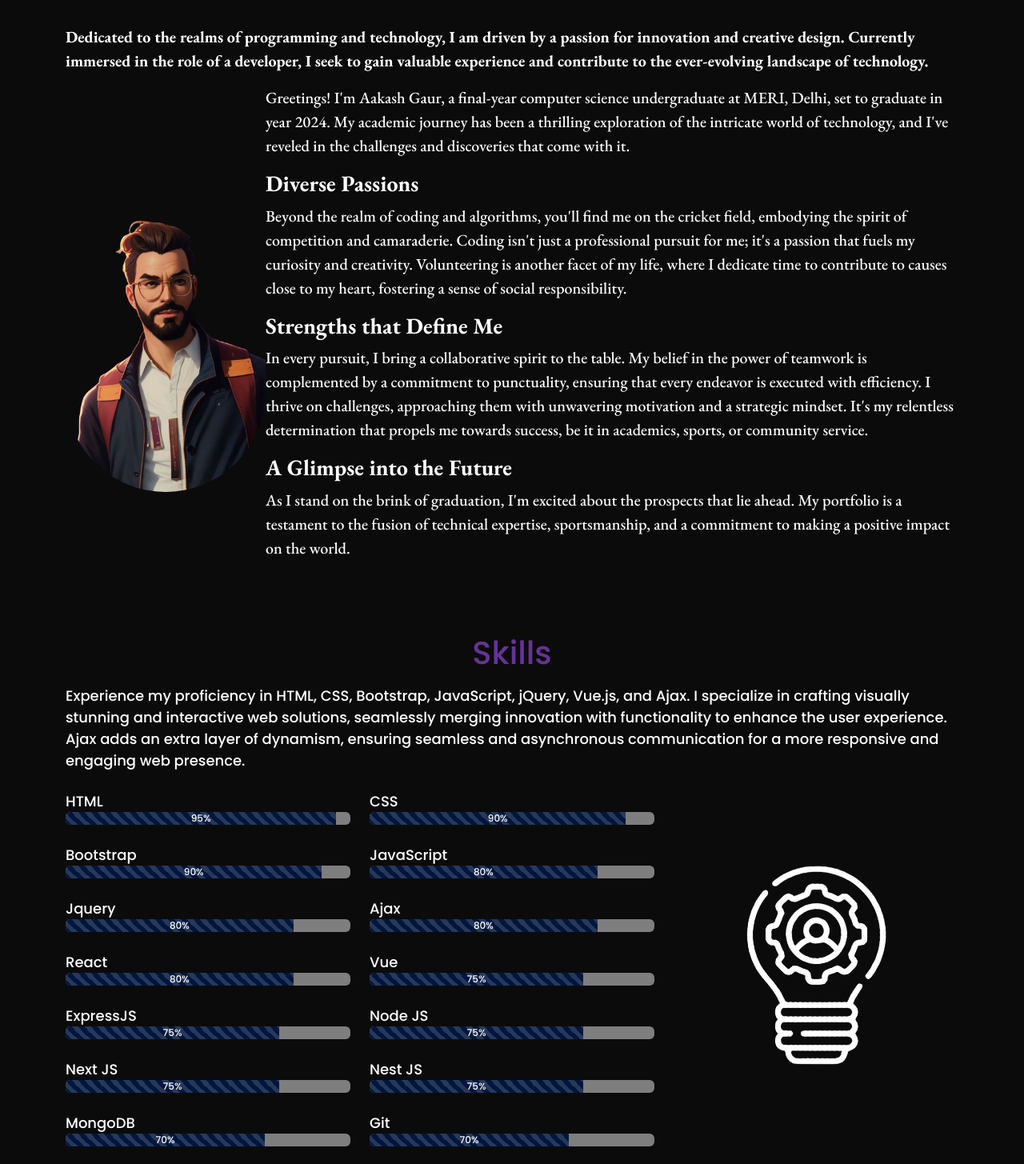
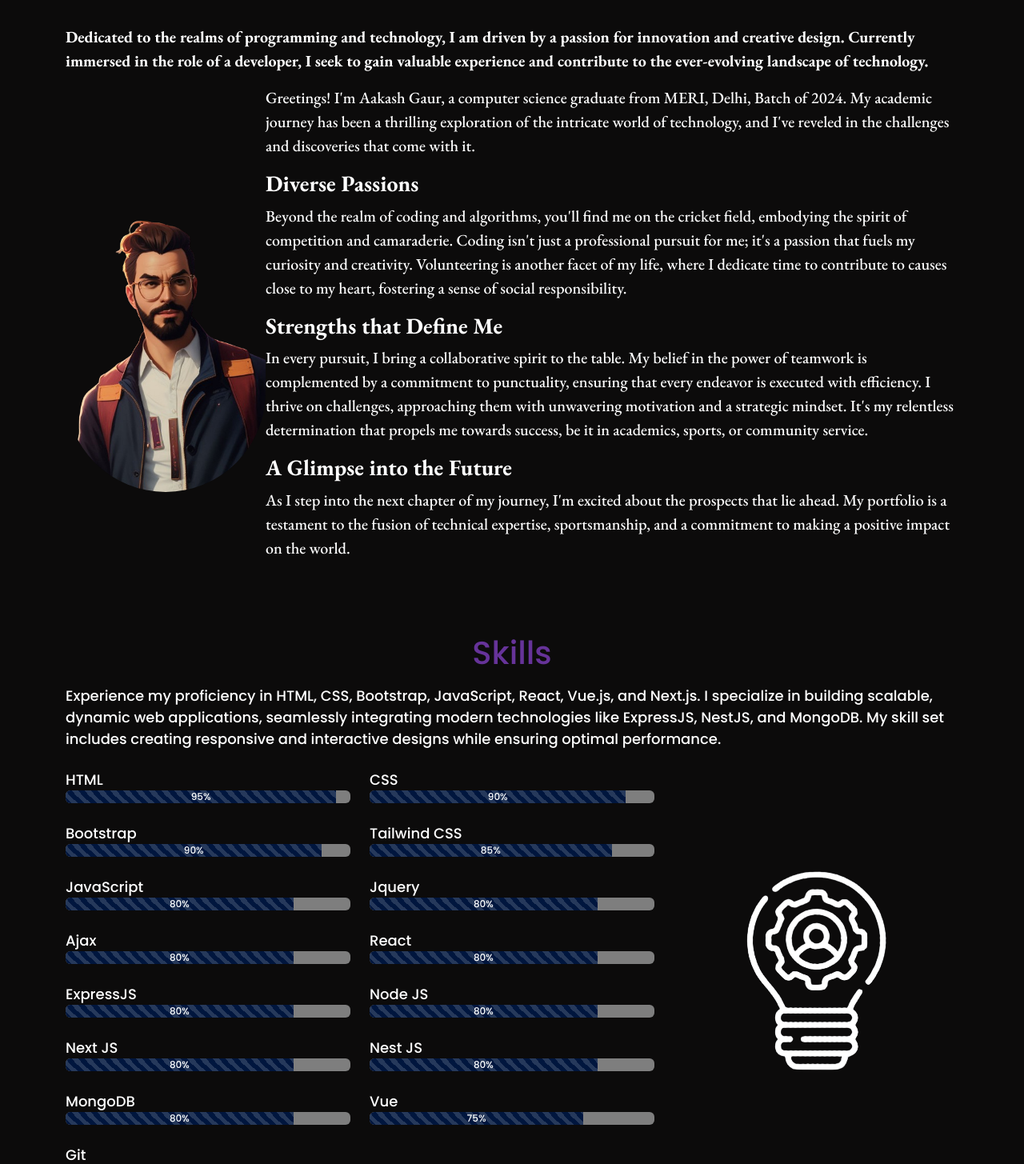
Before and after one commit to AakashGaur03/portfolio_website_react, a React (Vite) app: page / in a window 1280 px wide. Shown: the part 1093-2548 px from the top of the page at 80% size. Built offline with nearby package versions, Linux system fonts and the light colour scheme.

Commit message:
Updated Skills , About Section and Updated CV

```diff
--- a/src/components/About.jsx
+++ b/src/components/About.jsx
@@ -7,19 +7,13 @@ const About = ({ isActive }) => {
   };
 
   return (
-    <section
-      id="About"
-      className={`mainAbout`}
-    >
+    <section id="About" className={`mainAbout`}>
       <Container>
         <h1 className="mb-4 text-center headings">About</h1>
-        <div
-          className={`mt-2 mb-3 fw-bolder fs-5 ${isActive ? "compActiveRight" : ""}`}
-        >
-          Dedicated to the realms of programming and technology, I am driven by
-          a passion for innovation and creative design. Currently immersed in
-          the role of a developer, I seek to gain valuable experience and
-          contribute to the ever-evolving landscape of technology.
+        <div className={`mt-2 mb-3 fw-bolder fs-5 ${isActive ? "compActiveRight" : ""}`}>
+          Dedicated to the realms of programming and technology, I am driven by a passion for innovation and creative
+          design. Currently immersed in the role of a developer, I seek to gain valuable experience and contribute to
+          the ever-evolving landscape of technology.
         </div>
 
         <div className="displayAboutSection">
@@ -34,45 +28,37 @@ const About = ({ isActive }) => {
           <div className={`${isActive ? "compActiveRight" : ""}`}>
             <div>
               <p className="fs-5 fw-medium">
-                Greetings! I'm Aakash Gaur, a final-year computer science
-                undergraduate at MERI, Delhi, set to graduate in year 2024. My
-                academic journey has been a thrilling exploration of the
-                intricate world of technology, and I've reveled in the
+                Greetings! I'm Aakash Gaur, a computer science graduate from MERI, Delhi, Batch of 2024. My academic
+                journey has been a thrilling exploration of the intricate world of technology, and I've reveled in the
                 challenges and discoveries that come with it.
               </p>
             </div>
             <div>
               <h3 className="fw-bolder">Diverse Passions</h3>
               <p className="fs-5 fw-medium">
-                Beyond the realm of coding and algorithms, you'll find me on the
-                cricket field, embodying the spirit of competition and
-                camaraderie. Coding isn't just a professional pursuit for me;
-                it's a passion that fuels my curiosity and creativity.
-                Volunteering is another facet of my life, where I dedicate time
-                to contribute to causes close to my heart, fostering a sense of
-                social responsibility.
+                Beyond the realm of coding and algorithms, you'll find me on the cricket field, embodying the spirit of
+                competition and camaraderie. Coding isn't just a professional pursuit for me; it's a passion that fuels
+                my curiosity and creativity. Volunteering is another facet of my life, where I dedicate time to
+                contribute to causes close to my heart, fostering a sense of social responsibility.
               </p>
             </div>
             <div>
               <h3 className="fw-bolder">Strengths that Define Me</h3>
               <p className="fs-5 fw-medium">
-                In every pursuit, I bring a collaborative spirit to the table.
-                My belief in the power of teamwork is complemented by a
-                commitment to punctuality, ensuring that every endeavor is
-                executed with efficiency. I thrive on challenges, approaching
-                them with unwavering motivation and a strategic mindset. It's my
-                relentless determination that propels me towards success, be it
-                in academics, sports, or community service.
+                In every pursuit, I bring a collaborative spirit to the table. My belief in the power of teamwork is
+                complemented by a commitment to punctuality, ensuring that every endeavor is executed with efficiency. I
+                thrive on challenges, approaching them with unwavering motivation and a strategic mindset. It's my
+                relentless determination that propels me towards success, be it in academics, sports, or community
+                service.
               </p>
             </div>
 
             <div>
               <h3 className="fw-bolder">A Glimpse into the Future</h3>
               <p className="fs-5 fw-medium">
-                As I stand on the brink of graduation, I'm excited about the
-                prospects that lie ahead. My portfolio is a testament to the
-                fusion of technical expertise, sportsmanship, and a commitment
-                to making a positive impact on the world.
+                As I step into the next chapter of my journey, I'm excited about the prospects that lie ahead. My
+                portfolio is a testament to the fusion of technical expertise, sportsmanship, and a commitment to making
+                a positive impact on the world.
               </p>
             </div>
           </div>
--- a/src/components/Skills.jsx
+++ b/src/components/Skills.jsx
@@ -5,17 +5,18 @@ const Skills = ({ isActive }) => {
     { id: 1, label: "HTML", value: 95 },
     { id: 2, label: "CSS", value: 90 },
     { id: 3, label: "Bootstrap", value: 90 },
-    { id: 4, label: "JavaScript", value: 80 },
-    { id: 5, label: "Jquery", value: 80 },
-    { id: 6, label: "Ajax", value: 80 },
-    { id: 7, label: "React", value: 80 },
-    { id: 8, label: "Vue", value: 75 },
-    { id: 9, label: "ExpressJS", value: 75 },
-    { id: 10, label: "Node JS", value: 75 },
-    { id: 11, label: "Next JS", value: 75 },
-    { id: 12, label: "Nest JS", value: 75 },
-    { id: 13, label: "MongoDB", value: 70 },
-    { id: 14, label: "Git", value: 70 },
+    { id: 4, label: "Tailwind CSS", value: 85 },
+    { id: 5, label: "JavaScript", value: 80 },
+    { id: 6, label: "Jquery", value: 80 },
+    { id: 7, label: "Ajax", value: 80 },
+    { id: 8, label: "React", value: 80 },
+    { id: 9, label: "ExpressJS", value: 80 },
+    { id: 10, label: "Node JS", value: 80 },
+    { id: 11, label: "Next JS", value: 80 },
+    { id: 12, label: "Nest JS", value: 80 },
+    { id: 13, label: "MongoDB", value: 80 },
+    { id: 14, label: "Vue", value: 75 },
+    { id: 15, label: "Git", value: 70 },
     // { id: 12, label: "Flutter", value: 65 },
   ];
 
@@ -24,10 +25,10 @@ const Skills = ({ isActive }) => {
       <Container>
         <h1 className="mb-3 mt-3 text-center headings">Skills</h1>
         <div className={`mt-3 ${isActive ? "compActiveRight" : ""}`}>
-          Experience my proficiency in HTML, CSS, Bootstrap, JavaScript, jQuery, Vue.js, and Ajax. I specialize in
-          crafting visually stunning and interactive web solutions, seamlessly merging innovation with functionality to
-          enhance the user experience. Ajax adds an extra layer of dynamism, ensuring seamless and asynchronous
-          communication for a more responsive and engaging web presence.
+          Experience my proficiency in HTML, CSS, Bootstrap, JavaScript, React, Vue.js, and Next.js. I specialize in
+          building scalable, dynamic web applications, seamlessly integrating modern technologies like ExpressJS,
+          NestJS, and MongoDB. My skill set includes creating responsive and interactive designs while ensuring optimal
+          performance.
         </div>
         <div className="row">
           <div className="col-md-8">
```
Also changed, not shown: src/components/MainNavbar.jsx (+6 -12 lines), 1 other file (tests, documents, lock files or other folders).
